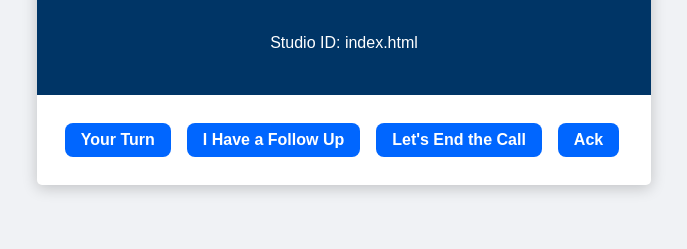
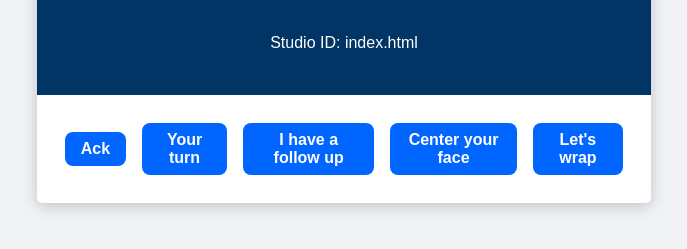
Before and after one commit to aviaviavi/CoHostCue, a plain HTML site: page index.html in a window 1280 px wide. Shown: the part 89-338 px from the top of the page, without its empty margins (296-983 px from the left). Drawn offline with nearby package versions, Linux system fonts and the light colour scheme; no server answers.

Commit message:
Button updates

```diff
--- a/index.html
+++ b/index.html
@@ -289,10 +289,11 @@
         <div id="studio-occupancy" style="text-align: center; margin-bottom: 20px;"></div>
       </div>
       <div class="chat-input">
-        <button onclick="notify('your turn')">Your Turn</button>
-        <button onclick="notify('I have a follow up')">I Have a Follow Up</button>
-        <button onclick="notify('let\'s end the call')">Let's End the Call</button>
         <button onclick="notify('Ack')">Ack</button>
+        <button onclick="notify('Your turn')">Your turn</button>
+        <button onclick="notify('I have a follow up')">I have a follow up</button>
+        <button onclick="notify('Center your face')">Center your face</button>
+        <button onclick="notify('Let\'s wrap')">Let's wrap</button>
       </div>
 
       <div class="chat-messages chat-thread" id="notification-list">
```
